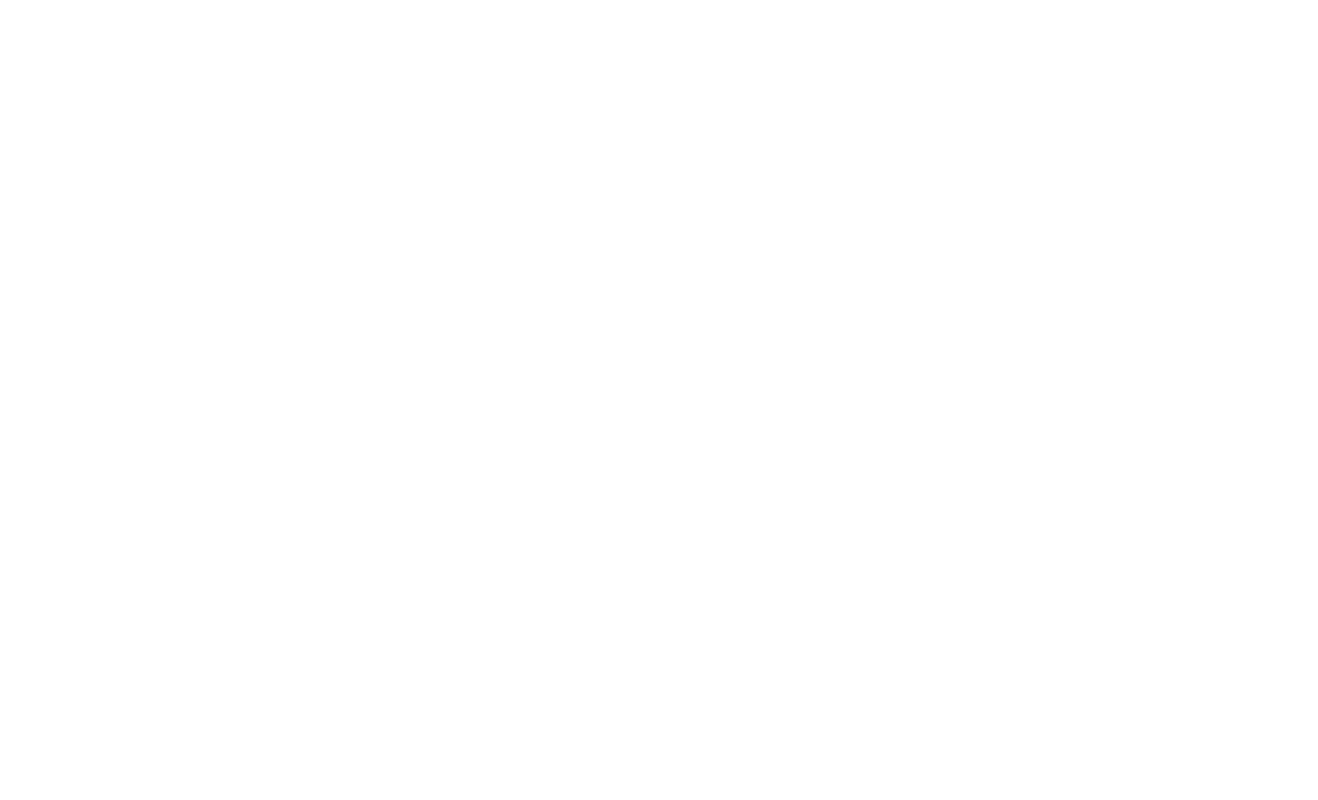
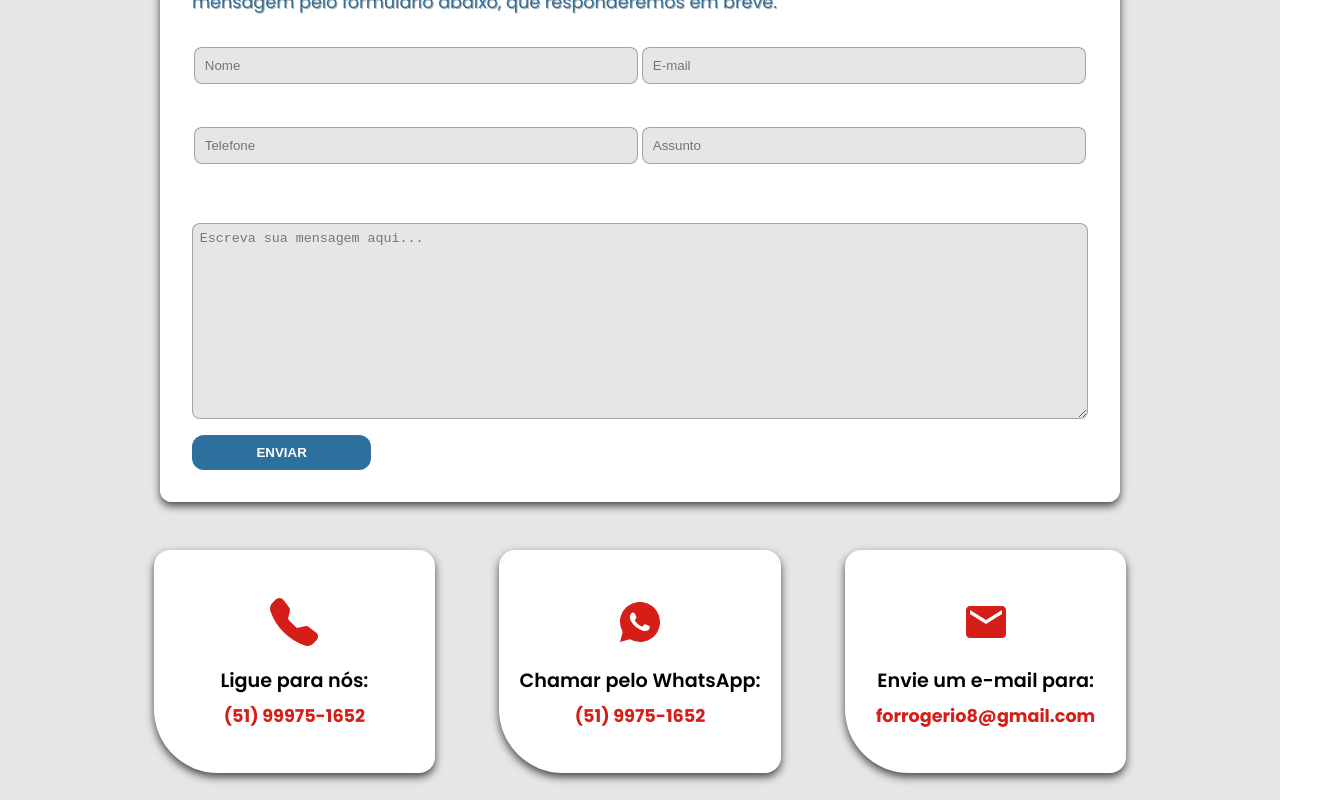
Before and after one commit to YanvFortes/arget_2.0, a React (Vite) app: page /contato in a window 1280 px wide. Shown: the part 220-1020 px from the top of the page, 1318 px wide, since content can reach past the window. Before the commit the page ends 800 px from the top, so only its background shows below. Built offline with nearby package versions, Linux system fonts and the light colour scheme.

Commit message:
Create components for Contact and set errors in form  with react hook form

```diff
--- a/package.json
+++ b/package.json
@@ -12,6 +12,7 @@
   "dependencies": {
     "react": "^18.2.0",
     "react-dom": "^18.2.0",
+    "react-hook-form": "^7.47.0",
     "react-icons": "^4.11.0",
     "react-router-dom": "^6.16.0",
     "react-slick": "^0.29.0",
--- /dev/null
+++ b/src/components/pages/Contact/Card/index.jsx
@@ -0,0 +1,44 @@
+import styled from "styled-components"
+
+const CardStyled = styled.div`
+    align-items: center;
+    background-color: #FFFFFF;
+    border-radius: 16px 16px 16px 64px;
+    box-shadow: 0 4px 8px #000000b2;
+    display: flex;
+    flex-direction: column;
+    justify-content: center;
+    gap: 0.5em;
+    padding: 3em 0;
+    width: 22vw;
+`
+const Icon = styled.p`
+    color: #d51e17;
+    font-size: 3rem;
+`
+const Title = styled.h4`
+    color: #000000;
+    font-size: 1.2rem;
+    font-weight: 600;
+    padding: 0.5em 0;
+`
+const Contact = styled.p`
+    align-items: center;
+    color: #d51e17;
+    display: flex;
+    flex-wrap: nowrap;
+    font-size: 1.1rem;
+    font-weight: 700;
+`
+
+const Card = ( {icon, title, contact} ) => {
+    return(
+        <CardStyled>
+            <Icon>{icon}</Icon>
+            <Title>{title}</Title>
+            <Contact>{contact}</Contact>
+        </CardStyled>
+    )
+}
+
+export default Card
--- /dev/null
+++ b/src/components/pages/Contact/Form/index.jsx
@@ -0,0 +1,194 @@
+import styled from "styled-components"
+import  { useForm } from "react-hook-form"
+
+import Title from "../../../Title"
+
+const FormStyled = styled.form`
+    padding: 1em;
+`
+const Fieldset = styled.fieldset`
+    background-color: #FFFFFF;
+    border-radius: 12px;
+    box-shadow: 0 4px 8px #000000b2;
+    display: flex;
+    flex-direction: column;
+    gap: 1em;
+    padding: 2em;
+    max-width: 70vw;
+`
+const Container = styled.div`
+    display: flex;
+    flex-direction: ${props => props.$direction ? props.$direction : 'column'};
+    flex-wrap: wrap;
+    justify-content: space-around;
+`
+const Field = styled.div`
+    display: flex;
+    flex-direction: column;
+    gap: .5em;
+    height: 80px;
+`
+const Description = styled.p`
+    color: #2d709e;
+    font-size: 1.1rem;
+    line-height: 1.5rem;
+    text-shadow: 1px 1px #0000004c;
+    padding: 1em 0;
+`
+const Input = styled.input`
+    background-color: #e6e6e6;
+    border: 1px solid rgba(0, 0, 0, 0.3);
+    border-radius: 8px;
+    padding: 0.75em;
+    width: 33vw;
+`
+const Erro = styled.span`
+    font-size: .9rem;
+    color: #d51e17;
+`
+const TextArea = styled.textarea`
+    background-color: #e6e6e6;
+    border: 1px solid #0000004c;
+    border-radius: 8px;
+    height: 180px;
+    padding: 0.5em;
+    width: auto;
+`
+const Submit = styled.button`
+    background-color: #2d709e;
+    border: none;
+    border-radius: 12px;
+    color: #FFFFFF;
+    cursor: pointer;
+    font-weight: 700;
+    padding: 0.75em;
+    text-transform: uppercase;
+    transition: .7s ease;
+    width: 20%;
+
+    &:hover{
+        transform: scale(1.1);
+    }
+`
+
+const Form = () => {
+
+    const {
+        register,
+        handleSubmit,
+        formState: { errors },
+        trigger
+    } = useForm()
+
+    console.log(errors)
+
+    const onSubmit = (data) => {
+        console.log(data)
+    }
+
+    return(
+        <FormStyled onSubmit={handleSubmit(onSubmit)}>
+            <Fieldset>
+                <Container>
+                    <Title
+                        color="#2d709e"
+                        size="2.5rem"
+                        weight="500"
+                        shadow="2px 1.5px #0000004c"
+                    >
+                        Entre em contato conosco
+                    </Title>
+                    <Description>
+                        Quer solicitar um orçamento ou tem alguma dúvida sobre nossos serviços,
+                        pode nos enviar uma mensagem pelo formulário abaixo, que responderemos em breve.
+                    </Description>
+                </Container>
+                <Container $direction="row">
+                    <Field>
+                        <Input
+                            type="text"
+                            placeholder="Nome"
+                            {...register("nome",{
+                                required: `É obrigatório preencher o campo Nome!`,
+                                minLength: {
+                                    value: 3,
+                                    message: "O nome inserido não contem os caracteres minimos exigidos!"
+                                },
+                            })}
+                            onBlur={() => {
+                                trigger("nome");
+                            }}
+                        />
+                        {errors.nome && <Erro>{errors.nome.message}</Erro>}
+                    </Field>
+                    <Field>
+                        <Input
+                            type="email"
+                            placeholder="E-mail"
+                            {...register("email",{
+                                required: `É obrigatório preencher o campo E-mail!`,
+                                minLength: {
+                                    value: 7,
+                                    message: "O e-mail inserido não contem os caracteres minimos exigidos!"
+                                },
+                                pattern: {
+                                    value: /^[^\s@]+@[^\s@]+\.[^\s@]+$/,
+                                    message: 'Digite um endereço de e-mail válido'
+                                  }
+                            })}
+                            onBlur={() => {
+                                trigger("email");
+                            }}
+                        />
+                        {errors.email && <Erro>{errors.email.message}</Erro>}
+                    </Field>
+                    <Field>
+                        <Input
+                            type="text"
+                            placeholder="Telefone"
+                            {...register("telefone",{
+                                required: `É obrigatório preencher o campo Telefone!`,
+                                pattern: {
+                                    value: /^\(\d{2}\)\s\d{5}-\d{4}$/,
+                                    message: 'Preencher um número válido - EX: (51) 98765-4321'
+                                }
+                            })}
+                            onBlur={() => {
+                                trigger("telefone");
+                            }}
+                        />
+                        {errors.telefone && <Erro>{errors.telefone.message}</Erro>}
+                    </Field>
+                    <Field>
+                        <Input
+                            type="text"
+                            placeholder="Assunto"
+                            {...register("assunto",{
+                                required: `É obrigatório preencher o campo Assunto!`
+                            })}
+                            onBlur={() => {
+                                trigger("assunto");
+                            }}
+                        />
+                        {errors.assunto && <Erro>{errors.assunto.message}</Erro>}
+                    </Field>
+                </Container>
+                <TextArea
+                    placeholder="Escreva sua mensagem aqui..."
+                    {...register("mensagem",
+                    {required: `É obrigatório preencher o campo Mensagem!`}
+                    )}
+                    onBlur={() => {
+                        trigger("mensagem");
+                    }}
+                />
+                {errors.mensagem && <Erro>{errors.mensagem.message}</Erro>}
+                <Submit>
+                    Enviar
+                </Submit>
+            </Fieldset>
+        </FormStyled>
+    )
+}
+
+export default Form
--- a/src/components/pages/Contact/index.jsx
+++ b/src/components/pages/Contact/index.jsx
@@ -1,7 +1,51 @@
-const Contato = () => {
+import styled from 'styled-components';
+import { BsTelephoneFill } from "react-icons/bs"
+import { RiWhatsappFill } from "react-icons/ri"
+import { MdEmail } from "react-icons/md"
+
+import Form from './Form';
+import Card from './Card';
+
+const ContactStyled = styled.main`
+    align-items: center;
+    background-color: #e6e6e6;
+    display: flex;
+    justify-content: center;
+    flex-direction: column;
+    padding-top: 80px;
+`
+const Cards = styled.section`
+    align-items: center;
+    display: flex;
+    justify-content: center;
+    gap: 4em;
+    padding: 2em 12em;
+`
+
+const Contact = () => {
+
     return (
-        <></>
+        <ContactStyled>
+            <Form/>
+            <Cards>
+                <Card
+                    icon={<BsTelephoneFill/>}
+                    title="Ligue para nós:"
+                    contact="(51) 99975-1652"
+                />
+                <Card
+                    icon={<RiWhatsappFill/>}
+                    title="Chamar pelo WhatsApp:"
+                    contact="(51) 9975-1652"
+                />
+                <Card
+                    icon={<MdEmail/>}
+                    title="Envie um e-mail para:"
+                    contact="forrogerio8@gmail.com"
+                />
+            </Cards>
+        </ContactStyled>
     )
 }
 
-export default Contato
+export default Contact
--- a/src/components/pages/Services/Content/index.jsx
+++ b/src/components/pages/Services/Content/index.jsx
@@ -1,13 +1,14 @@
 import styled from "styled-components"
 import ServiceCard from "../ServiceCard"
 import Line from "../../../Line"
+import ContactBar from "../../../ContactBar"
 
 const Container = styled.div`
     display: flex;
     flex-direction: column;
     top: 80px;
     gap: 2em;
-    padding: 9em 12em 4em 12em;
+    padding: 9em 0 2em 0;
     overflow: hidden;
 `
 
@@ -18,24 +19,27 @@ const Content = () => {
                 title="Instalação de Ar Condicionado"
                 text="Proporcionando soluções eficientes para ambientes climatizados. Nossa equipe altamente qualificada realiza instalações precisas e sob medida, utilizando tecnologias de ponta para garantir o máximo desempenho. Priorizamos a qualidade em cada etapa do processo, desde o planejamento até a execução."
                 img="/assets/Servicos-1.jpg"
+
             />
-            <Line width="10em"/>
+            <Line width="24em"/>
             <ServiceCard
                 title="Manutenção de Ar Condicionado"
                 text="Somos especializados em manutenção de ar-condicionado, realizando tanto manutenções preventivas quanto corretivas em sistemas de ar-condicionado, garantindo o máximo desempenho e eficiência dos equipamentos."
                 img="/assets/Servicos-2.jpg"
+                direction="row-reverse"
             />
-            <Line width="10em"/>
+            <ContactBar/>
             <ServiceCard
                 title="Projetos de infraestrutura"
                 text="Realizamos projetos de infraestrutura para instalação de ar condicionado. Desde a concepção até a execução, garantimos qualidade em todas as etapas. Criamos uma soluções personalizadas para seu projeto, proporcionando ambientes climatizados com eficiência e conforto garantidos."
                 img="/assets/Servicos-4.jpg"
             />
-            <Line width="10em"/>
+            <Line width="24em"/>
             <ServiceCard
                 title="Outros serviços"
                 text="Lorem ipsum dolor sit, amet consectetur adipisicing elit. Cupiditate facere temporibus itaque, adipisci saepe odio nulla alias laudantium sunt est, cumque quam blanditiis dolor quasi minima! Minus molestias corrupti quae quisquam reiciendis!"
                 img="/assets/Servicos-3.jpg"
+                direction="row-reverse"
             />
         </Container>
     )
--- a/src/components/pages/Services/ServiceCard/index.jsx
+++ b/src/components/pages/Services/ServiceCard/index.jsx
@@ -5,6 +5,9 @@ const Container = styled.section`
     display: flex;
     align-items: center;
     justify-content: center;
+    flex-direction: ${props => props.$direction ? props.$direction : 'row'};
+    gap: 3em;
+    padding: 0 12em;
     `
 
 const Box = styled.div`
@@ -26,12 +29,12 @@ const Text = styled.p`
 const Image = styled.img`
     border-radius: 16px;
     width: 640px;
-    text-shadow: 0 4px 8px #000000b2;;
+    box-shadow: 0 4px 8px #000000b2;;
 `
 
-const ServiceCard = ( {title, text, img} ) => {
+const ServiceCard = ( {title, text, img, direction} ) => {
     return (
-        <Container>
+        <Container $direction={direction}>
             <Box>
                 <Title>{title}</Title>
                 <Line width="10em"/>
```
Also changed, not shown: 1 other file (tests, documents, lock files or other folders).
